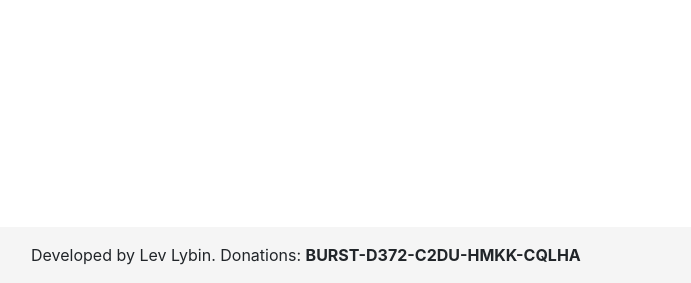
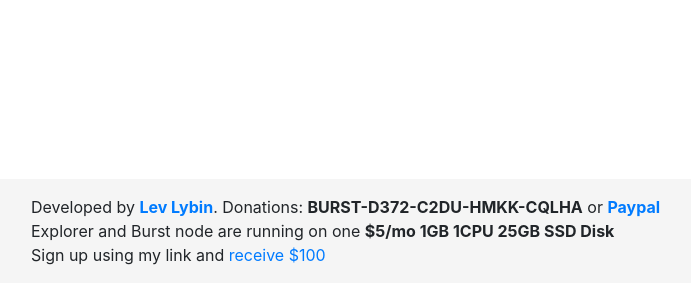
Before and after one commit to llybin/burst_explorer, a Django app: page / in a window 1280 px wide. Shown: the part 517-800 px from the top of the page, without its empty margins (54-745 px from the left). Run offline with Django 3.2, Linux system fonts and the light colour scheme; some libraries are stand-ins or nearby versions.

Commit message:
travis, donations

```diff
--- a/scan/templates/base.html
+++ b/scan/templates/base.html
@@ -56,7 +56,11 @@
 
     <footer class="footer mt-auto py-3">
       <div class="container">
-        <span>Developed by Lev Lybin. Donations: <b>BURST-D372-C2DU-HMKK-CQLHA</b></span>
+        <span>Developed by <a href="https://github.com/llybin/burst_explorer"><b>Lev Lybin</b></a>. Donations: <b>BURST-D372-C2DU-HMKK-CQLHA</b> or <a href="https://paypal.me/lybin" target="_blank"><b>Paypal</b></a></span>
+        <br>
+        <span>Explorer and Burst node аre running on one <b>$5/mo 1GB 1CPU 25GB SSD Disk</b></span>
+        <br>
+        <span>Sign up using my link and <a href="https://www.digitalocean.com/?refcode=ba04a478e10d" target="_blank">receive $100</a></span>
       </div>
     </footer>
 
```
Also changed, not shown: .travis.yml, README.md.
